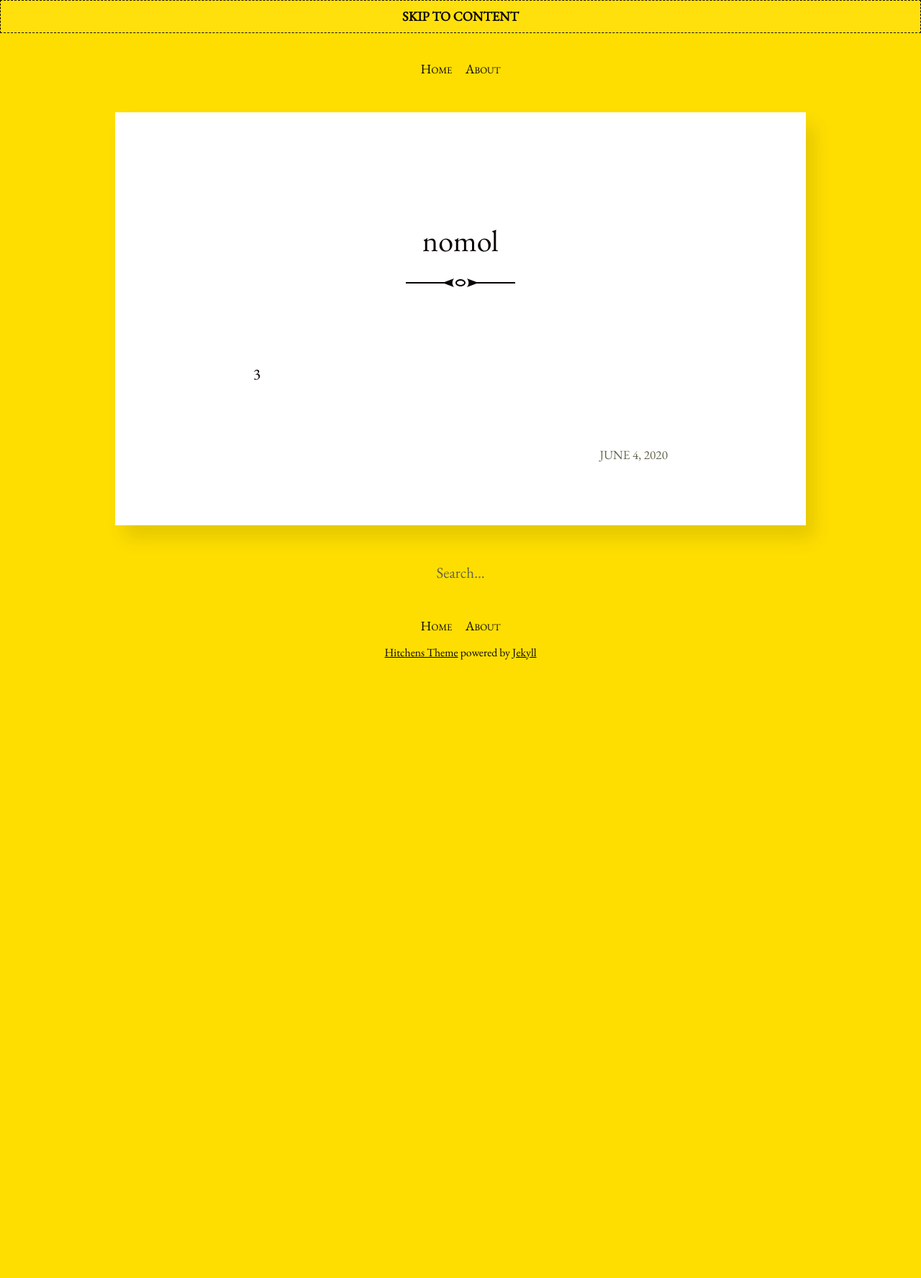
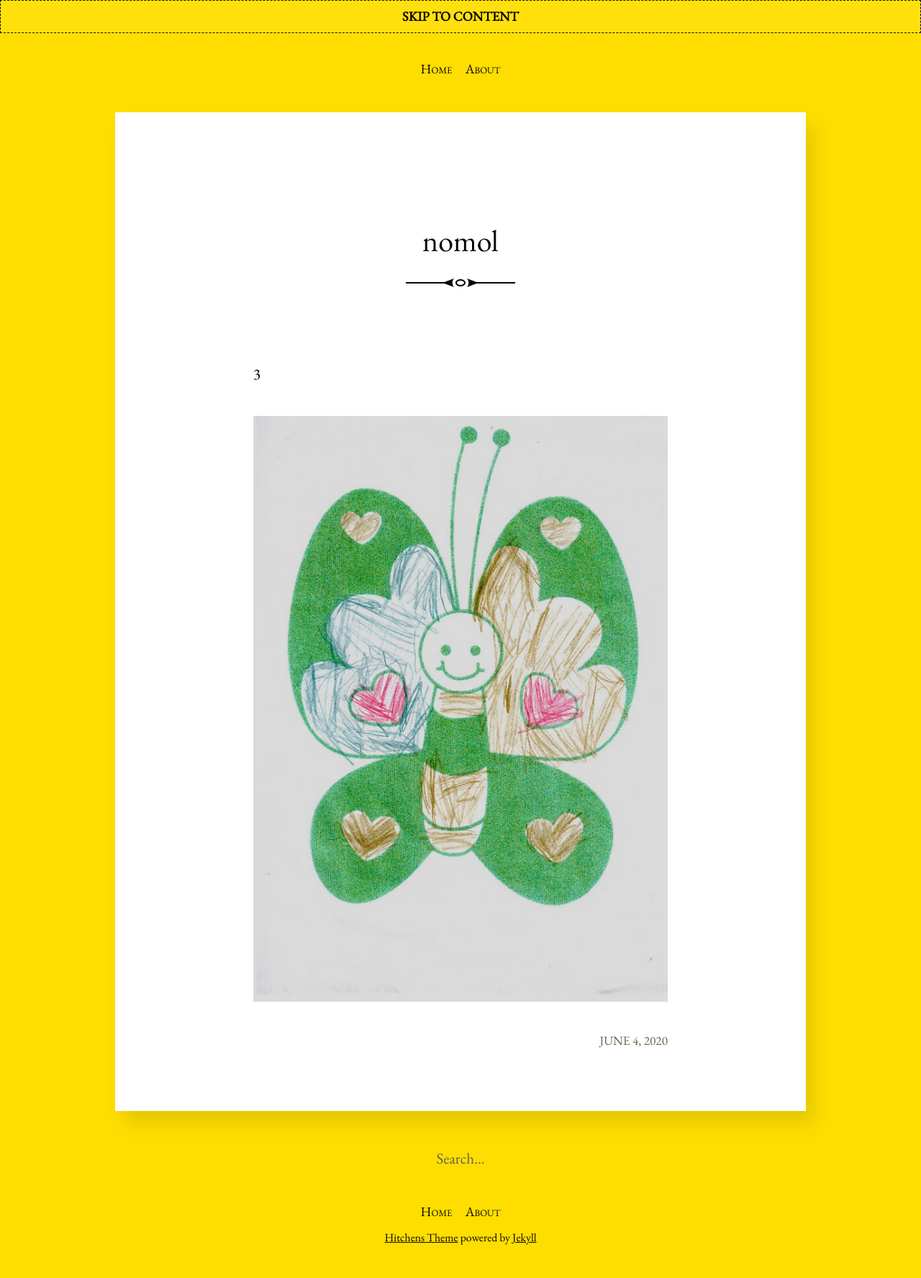
Before and after one commit to DonCorleone/website-neva, a Jekyll site: the page built from _posts/2020-06-04-nomol.md, in a window 1280 px wide. Shown: the whole page at 72% size. Built offline with Jekyll 4.4.1, drawn with Linux system fonts in a browser that asks for light colours; a script that is not in the unit is left out; before the commit the page ends 962 px from its top, so only the background shows below that.

Commit message:
img path

```diff
--- a/_posts/2020-06-04-nomol.md
+++ b/_posts/2020-06-04-nomol.md
@@ -6,4 +6,4 @@ author: neva
 ---
 3
 
-![](/nevaBlog/assets/uploads/20200601.jpg)
+![](/assets/uploads/20200601.jpg)
```
